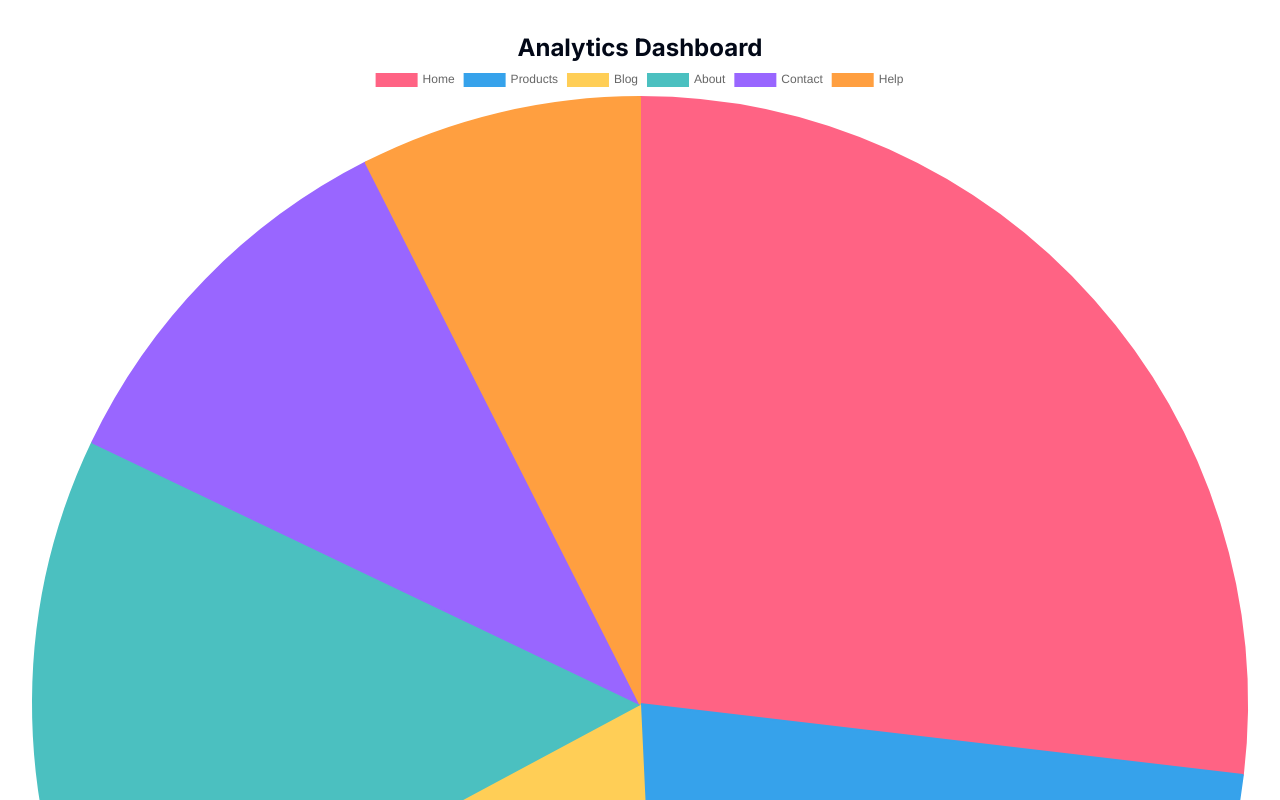
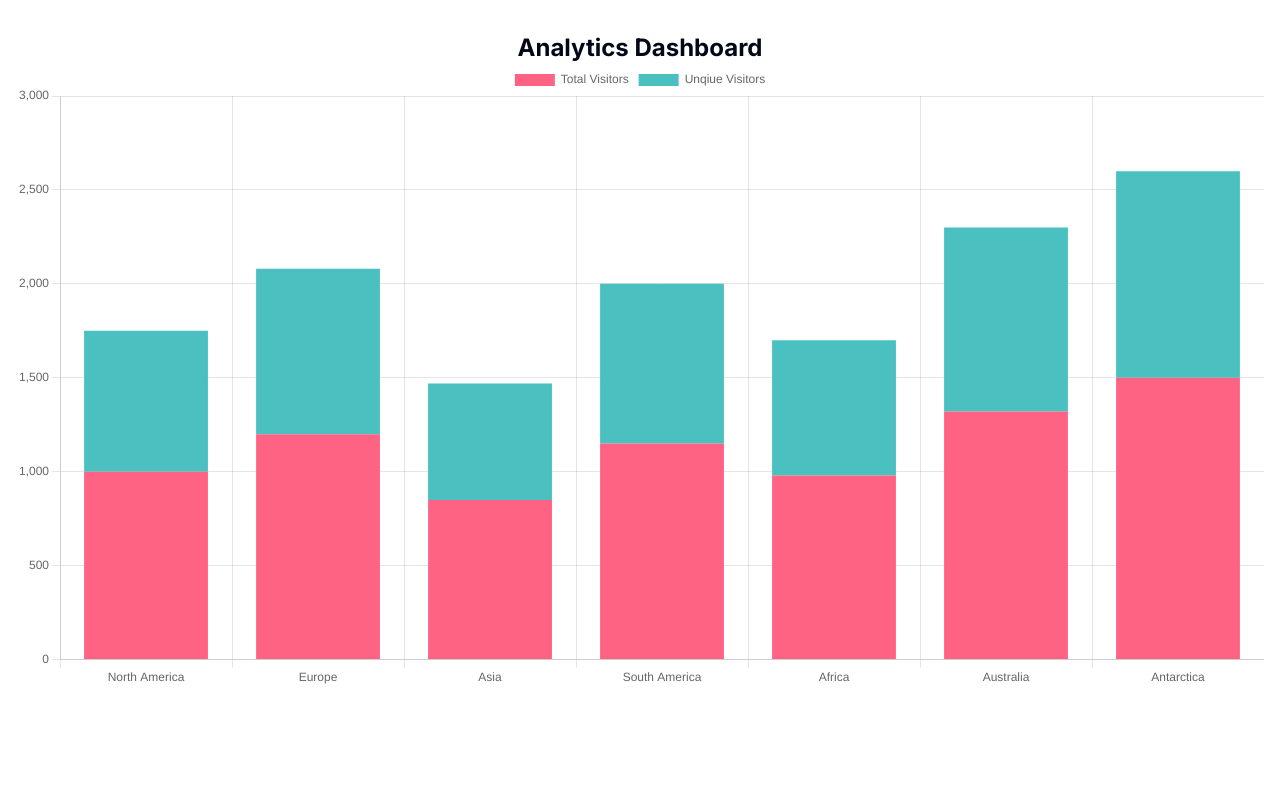
Before and after one commit to riyavishwakarma13/dashboard-chartjs-shadcn, a Next.js app: page /dashboard in a window 1280 px wide. Shown: the top 800 px of the page. Built offline with nearby package versions, Linux system fonts and the light colour scheme.

Commit message:
created => demographic

```diff
--- a/src/app/dashboard/page.tsx
+++ b/src/app/dashboard/page.tsx
@@ -3,6 +3,7 @@ import React from "react";
 import { useRouter } from "next/navigation";
 import LineChart from "@/charts/LineChart";
 import PieChart from "@/charts/PieChart";
+import StackChart from "@/charts/StackChart";
 
 const Dashboard = () => {
   return (
@@ -10,7 +11,8 @@ const Dashboard = () => {
       {" "}
       <div className="container mx-auto px-4 py-8">
         <h1 className="text-2xl font-bold text-center">Analytics Dashboard</h1>
-        <PieChart />
+        <StackChart />
+        {/* <PieChart /> */}
         {/* <LineChart /> */}
       </div>
     </div>
--- /dev/null
+++ b/src/charts/StackChart.tsx
@@ -0,0 +1,63 @@
+import React from "react";
+import {
+  Chart as ChartJS,
+  CategoryScale,
+  LinearScale,
+  BarElement,
+  Title,
+  Tooltip,
+  Legend,
+} from "chart.js";
+import { Bar } from "react-chartjs-2";
+
+ChartJS.register(
+  CategoryScale,
+  LinearScale,
+  BarElement,
+  Title,
+  Tooltip,
+  Legend
+);
+
+const StackChart = () => {
+  const options = {
+    responsive: true,
+    scales: {
+      x: {
+        stacked: true,
+      },
+      y: {
+        stacked: true,
+      },
+    },
+  };
+
+  const labels = [
+    "North America",
+    "Europe",
+    "Asia",
+    "South America",
+    "Africa",
+    "Australia",
+    "Antarctica",
+  ];
+
+  const data = {
+    labels,
+    datasets: [
+      {
+        label: "Total Visitors",
+        data: [1000, 1200, 850, 1150, 980, 1320, 1500],
+        backgroundColor: "rgb(255, 99, 132)",
+      },
+      {
+        label: "Unqiue Visitors",
+        data: [750, 880, 620, 850, 720, 980, 1100],
+        backgroundColor: "rgb(75, 192, 192)",
+      },
+    ],
+  };
+  return <Bar options={options} data={data} />;
+};
+
+export default StackChart;
```
